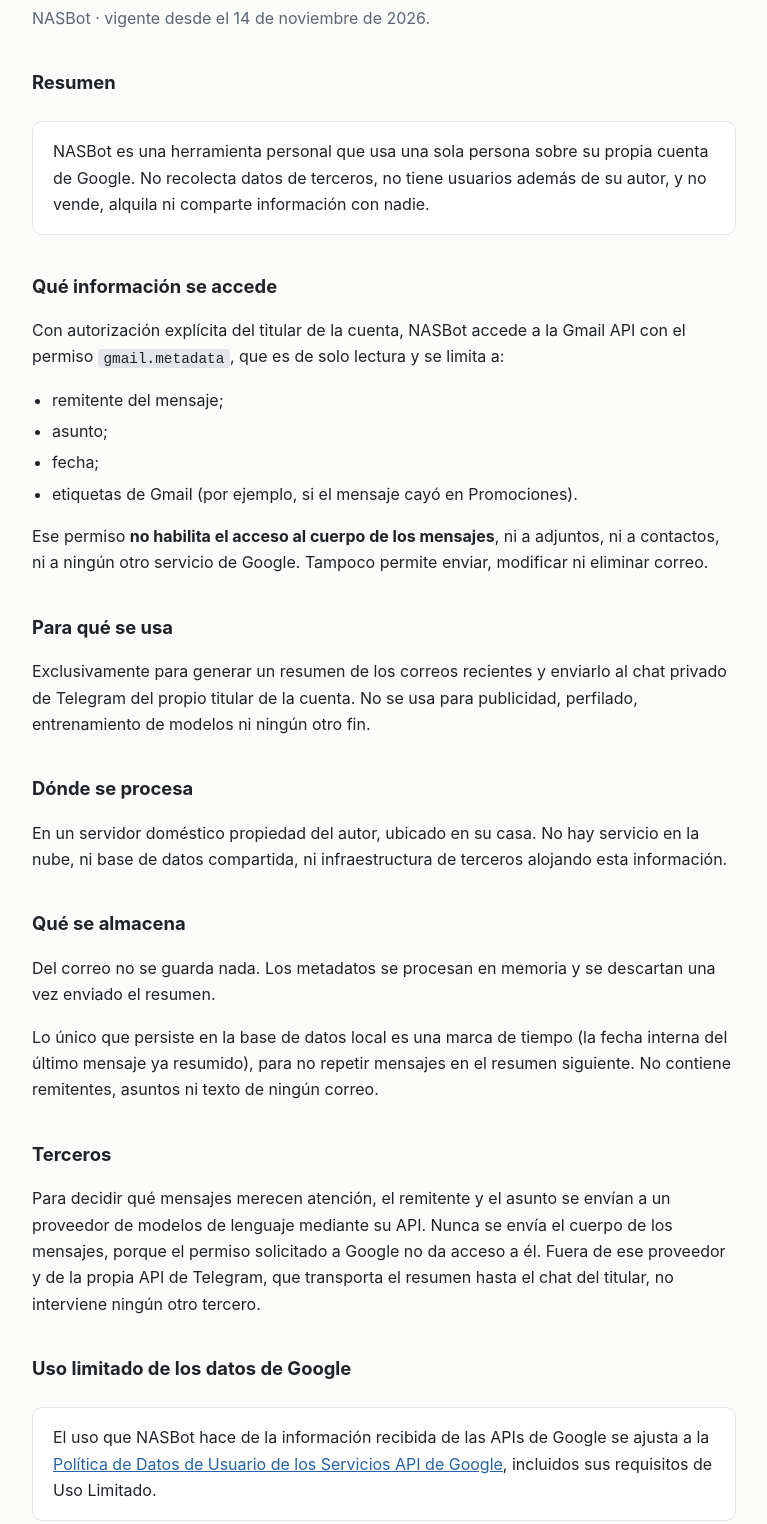
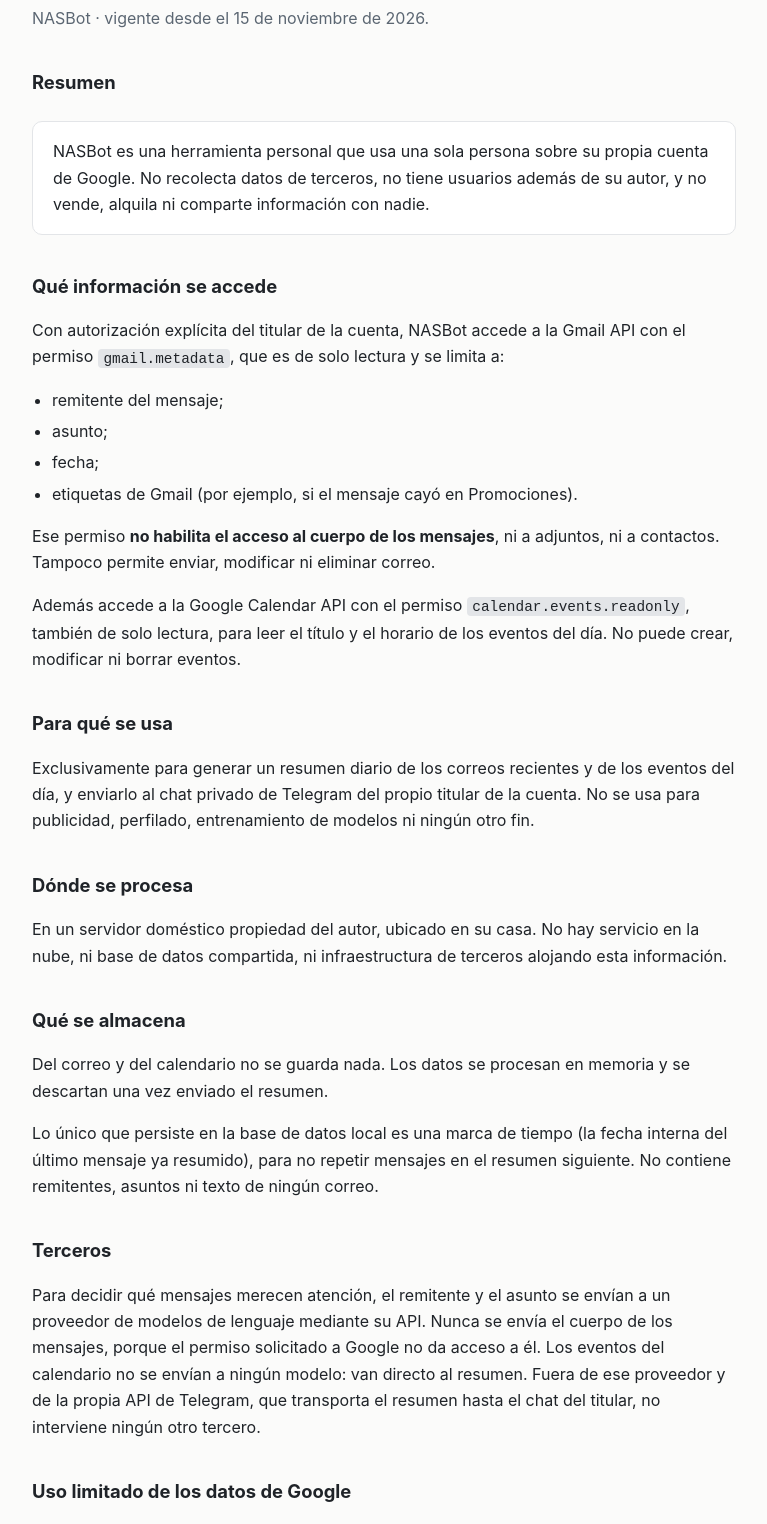
Before and after one commit to iFacuFerra/nasbot-site, a plain HTML site: page privacidad.html in a window 1280 px wide. Shown: the part 76-1600 px from the top of the page, without its empty margins (256-1023 px from the left). Drawn offline with Linux system fonts and the light colour scheme.

Commit message:
Declarar el acceso de solo lectura a Google Calendar
El bot ahora lee los eventos del día para el resumen de la mañana, con el
permiso calendar.events.readonly. La política de privacidad tiene que decirlo
con exactitud: qué lee, que no puede modificar nada, que no se guarda y que
los eventos no pasan por ningún modelo de lenguaje.

Co-Authored-By: Claude Opus 5.5 <noreply@anthropic.com>

```diff
--- a/privacidad.html
+++ b/privacidad.html
@@ -9,7 +9,7 @@
 <body>
 <main>
   <h1>Política de privacidad</h1>
-  <p class="bajada">NASBot · vigente desde el 14 de noviembre de 2026.</p>
+  <p class="bajada">NASBot · vigente desde el 15 de noviembre de 2026.</p>
 
   <h2>Resumen</h2>
   <div class="caja">
@@ -29,13 +29,18 @@
     <li>etiquetas de Gmail (por ejemplo, si el mensaje cayó en Promociones).</li>
   </ul>
   <p>Ese permiso <strong>no habilita el acceso al cuerpo de los mensajes</strong>,
-  ni a adjuntos, ni a contactos, ni a ningún otro servicio de Google. Tampoco
-  permite enviar, modificar ni eliminar correo.</p>
+  ni a adjuntos, ni a contactos. Tampoco permite enviar, modificar ni eliminar
+  correo.</p>
+  <p>Además accede a la Google Calendar API con el permiso
+  <code>calendar.events.readonly</code>, también de solo lectura, para leer el
+  título y el horario de los eventos del día. No puede crear, modificar ni
+  borrar eventos.</p>
 
   <h2>Para qué se usa</h2>
-  <p>Exclusivamente para generar un resumen de los correos recientes y enviarlo
-  al chat privado de Telegram del propio titular de la cuenta. No se usa para
-  publicidad, perfilado, entrenamiento de modelos ni ningún otro fin.</p>
+  <p>Exclusivamente para generar un resumen diario de los correos recientes y
+  de los eventos del día, y enviarlo al chat privado de Telegram del propio
+  titular de la cuenta. No se usa para publicidad, perfilado, entrenamiento de
+  modelos ni ningún otro fin.</p>
 
   <h2>Dónde se procesa</h2>
   <p>En un servidor doméstico propiedad del autor, ubicado en su casa. No hay
@@ -43,8 +48,8 @@
   terceros alojando esta información.</p>
 
   <h2>Qué se almacena</h2>
-  <p>Del correo no se guarda nada. Los metadatos se procesan en memoria y se
-  descartan una vez enviado el resumen.</p>
+  <p>Del correo y del calendario no se guarda nada. Los datos se procesan en
+  memoria y se descartan una vez enviado el resumen.</p>
   <p>Lo único que persiste en la base de datos local es una marca de tiempo (la
   fecha interna del último mensaje ya resumido), para no repetir mensajes en el
   resumen siguiente. No contiene remitentes, asuntos ni texto de ningún correo.</p>
@@ -53,7 +58,8 @@
   <p>Para decidir qué mensajes merecen atención, el remitente y el asunto se
   envían a un proveedor de modelos de lenguaje mediante su API. Nunca se envía
   el cuerpo de los mensajes, porque el permiso solicitado a Google no da acceso
-  a él. Fuera de ese proveedor y de la propia API de Telegram, que transporta el
+  a él. Los eventos del calendario no se envían a ningún modelo: van directo al
+  resumen. Fuera de ese proveedor y de la propia API de Telegram, que transporta el
   resumen hasta el chat del titular, no interviene ningún otro tercero.</p>
 
   <h2>Uso limitado de los datos de Google</h2>
@@ -76,8 +82,8 @@
   <h2>Cómo revocar el acceso</h2>
   <p>En cualquier momento, desde
   <a href="https://myaccount.google.com/permissions">la página de permisos de la
-  cuenta de Google</a>. Al hacerlo, NASBot deja de poder leer metadatos de
-  inmediato.</p>
+  cuenta de Google</a>. Al hacerlo, NASBot deja de tener acceso de
+  inmediato a los metadatos del correo y a los eventos del calendario.</p>
 
   <h2>Menores</h2>
   <p>El software no está dirigido a menores de edad ni recolecta información de
```
Also changed, not shown: index.html (+12 -6 lines), terminos.html (+3 -3 lines).
